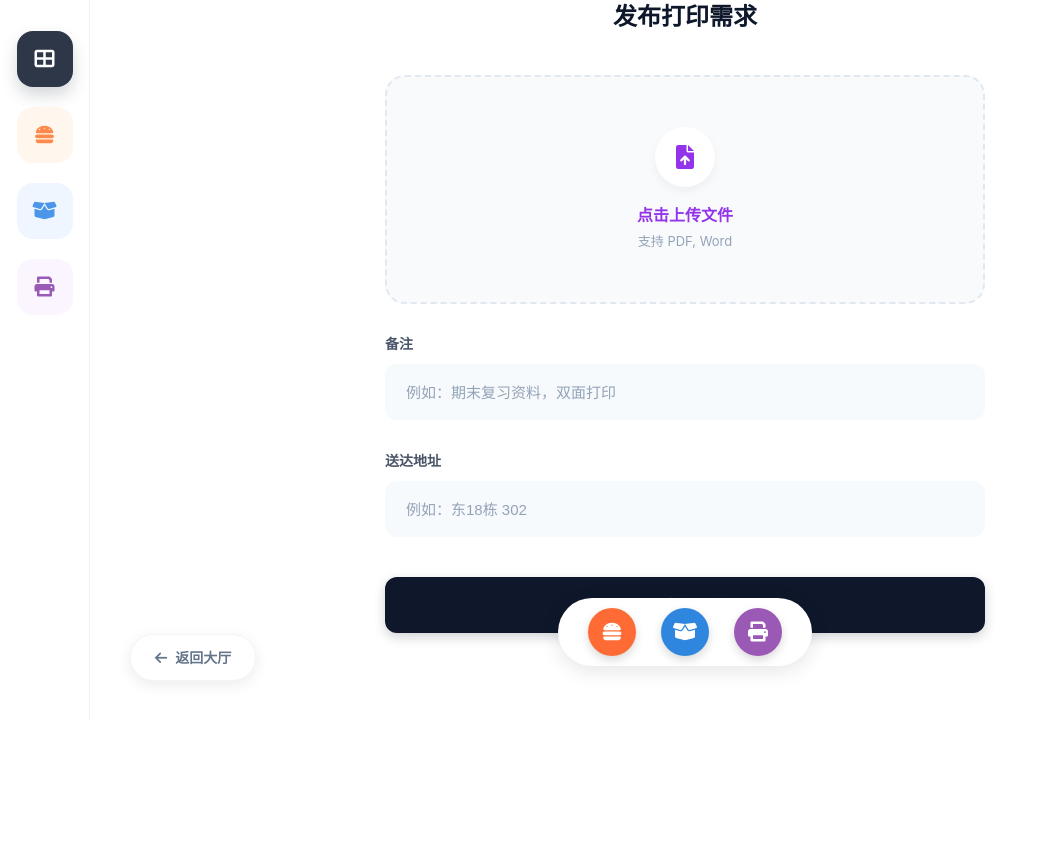
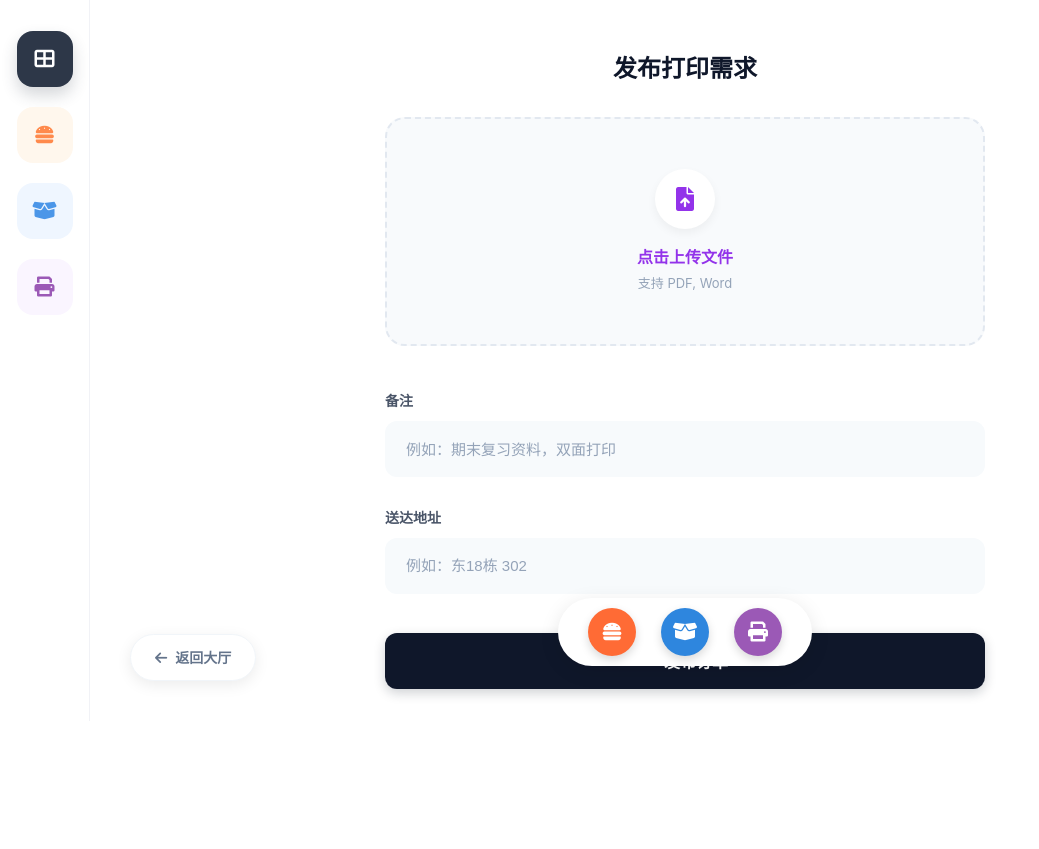
Before and after one commit to Astray-9/BS-EXPERIMENT2, a Python web app: template frontend/templates/forms/create_print.html in a window 1280 px wide. Shown: the part 79-928 px from the top of the page, without its empty margins (0-1039 px from the left). Before the commit the page ends 800 px from the top, so only its background shows below. Run offline with Jinja, Linux system fonts and the light colour scheme; the template is opened without the code that fills it, so the values that code supplies are empty.

Commit message:
发布打印订单

```diff
--- a/frontend/templates/forms/create_print.html
+++ b/frontend/templates/forms/create_print.html
@@ -2,10 +2,10 @@
 {% block title %}发布打印 - UniRun{% endblock %}
 
 {% block content %}
-<div class="auth-wrapper fade-in" style="display: flex; justify-content: center; min-height: calc(100vh - 140px); background: #fff;">
+<div class="auth-wrapper fade-in" style="background: transparent; min-height: auto; padding-top: 20px;">
 
-    <div style="width: 100%; max-width: 600px; margin: 0 auto; display: flex; flex-direction: column; justify-content: space-between; min-height: 100%;margin-top: -90px;">
-        <h2 style="text-align: center; font-size: 24px; font-weight: 800; color: #0F172A; margin-bottom: 40px;">
+    <div style="width: 100%; max-width: 600px; margin: 0 auto; display: flex; flex-direction: column; justify-content: center;">
+        <h2 style="text-align: center; font-size: 24px; font-weight: 800; color: #0F172A; margin-bottom: 30px;">
             发布打印需求
         </h2>
 
@@ -20,6 +20,8 @@
                     <div style="color: #94A3B8; font-size: 13px;">支持 PDF, Word</div>
                     <input type="file" id="file-upload" style="display: none;">
                 </div>
+
+                <div id="file-list-display" style="margin-top: 15px;"></div>
             </div>
 
             <div class="form-group">
@@ -33,8 +35,6 @@
             </div>
 
             <input type="hidden" name="reward_points" value="2">
-            <input type="hidden" name="location_deliver" value="打印店">
-
             <button type="submit" class="btn btn-submit btn-block">
                 <i class="fas fa-check" style="margin-right: 8px;"></i> 发布订单
             </button>
@@ -45,5 +45,23 @@
         <i class="fas fa-arrow-left"></i> 返回大厅
     </a>
 </div>
+
+<script>
+    document.getElementById('file-upload').addEventListener('change', function(e) {
+        const file = e.target.files[0];
+        const display = document.getElementById('file-list-display');
+        if (file) {
+            display.innerHTML = `
+                <div style="display:flex; align-items:center; gap:10px; background:#F7FAFC; padding:10px; border-radius:10px; border:1px solid #E2E8F0;">
+                    <i class="fas fa-file-alt" style="color:#9333EA;"></i>
+                    <span style="font-size:14px; color:#1A202C; font-weight:600;">${file.name}</span>
+                    <i class="fas fa-check-circle" style="color:#48BB78; margin-left:auto;"></i>
+                </div>
+            `;
+        } else {
+            display.innerHTML = '';
+        }
+    });
+</script>
 {% endblock %}
 {% block scripts %}<script src="/static/js/publish.js"></script>{% endblock %}
```
